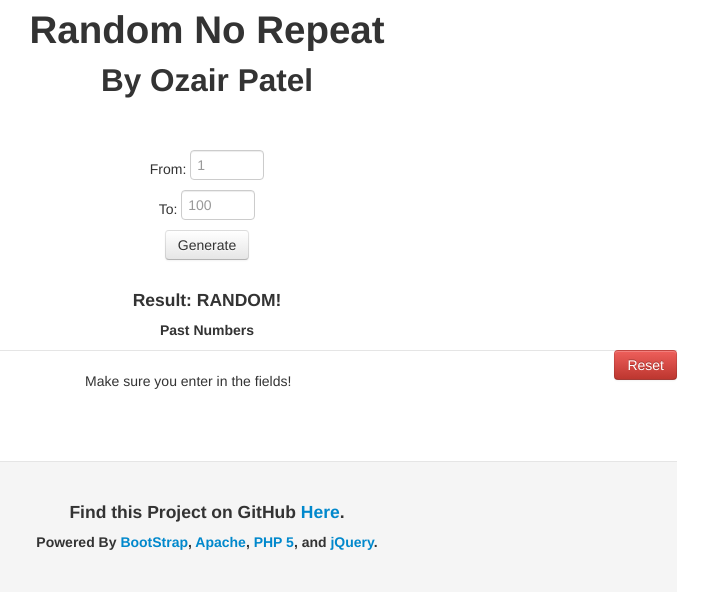
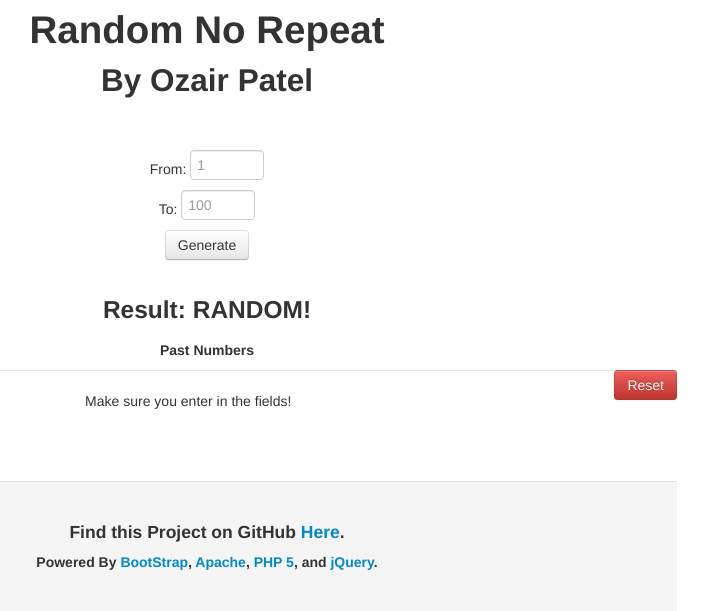
Before and after one commit to OzairP/randnorep, a PHP site: page / in a window 1280 px wide. Shown: the top 611 px of the page, without its empty margins (433-1141 px from the left). Run offline with PHP 8.4, Linux system fonts and the light colour scheme.

Commit message:
Updated merge to lastest.

```diff
--- a/index.php
+++ b/index.php
@@ -35,9 +35,9 @@
     		To: <input class="input-mini" type="text" id="to" placeholder="100" required><br>
     		<input type="submit" id="submit" class="btn" value="Generate"><br><br>
     		<div id="alert"></div>
-    	<h4 id="result">Result: RANDOM!</h5>
+    	<h3 id="result">Result: RANDOM!</h3>
     	<legend>
-    		<h5>Past Numbers</h6><a href="killses.php"><button id="reset" class="btn btn-danger pull-right">Reset</button></a>
+    		<h5>Past Numbers</h5><a href="killses.php"><button id="reset" class="btn btn-danger pull-right">Reset</button></a>
     	</legend>
     	<ul id="used">
     	</ul>
@@ -57,7 +57,7 @@
                 var to_int = parseInt(to);
                 if(from !== "" && to !== ""){
                     if(to_int <= from_int){
-                        $('#alert').prepend('<div class="alert alert-danger"><strong>Error:</strong> Your from integer must be smaller than your to integer!</div>');
+                        $('#alert').prepend('<div class="alert alert-danger"><strong>Error:</strong> Your FROM integer must be smaller than your TO integer!</div>');
                         return false;
                     }
                     var totalInts = to_int - from_int + 1;
```
